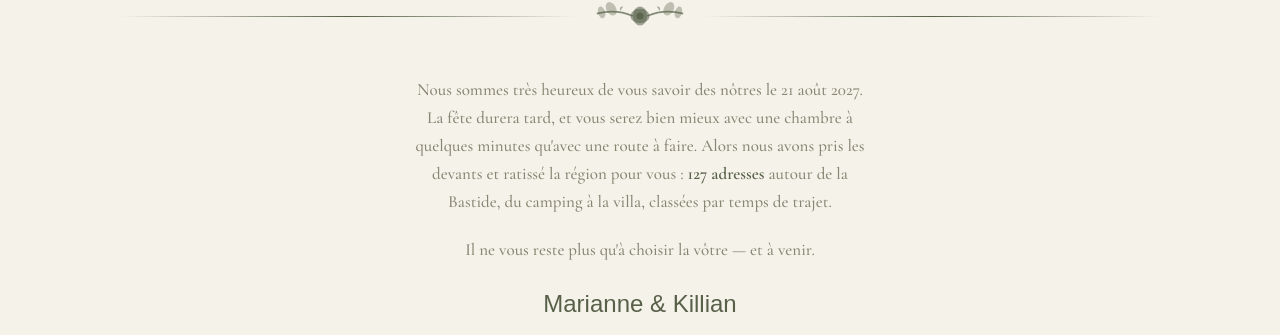
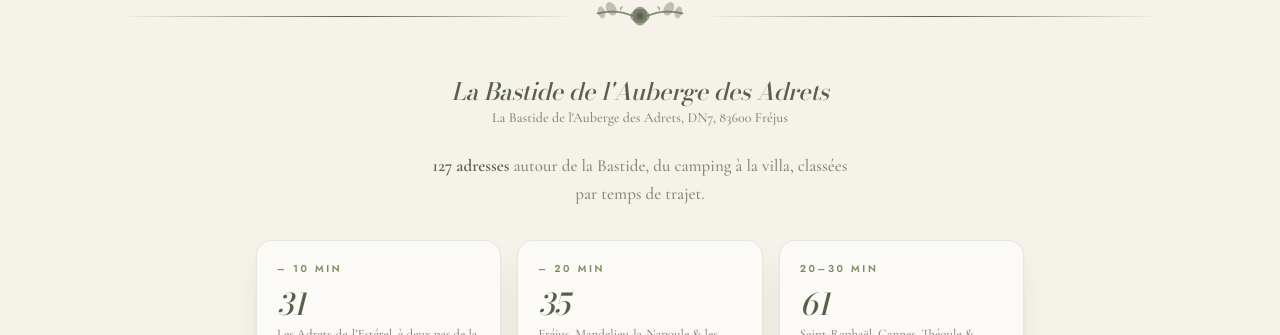
Before and after one commit to Unshaft/sejour-esterel, a Next.js app: page / in a window 1280 px wide. Shown: the part 617-952 px from the top of the page. Built offline with nearby package versions, Linux system fonts and the light colour scheme; no server answers; a web font is replaced by a local one.

Commit message:
Retrait du mot d'accueil : la page enchaîne photo, lieu, zones
Co-Authored-By: Claude Opus 5 (1M context) <noreply@anthropic.com>

```diff
--- a/src/app/page.tsx
+++ b/src/app/page.tsx
@@ -96,25 +96,13 @@ export default function Page() {
           <div className="max-w-6xl mx-auto px-8 md:px-14 pt-4 pb-14 md:pb-20 text-center">
             <FloralDivider className="mb-9" />
 
-            {/* Le mot d'accueil — c'est nous qui parlons, pas le site. */}
-            <p className="text-wedding-text-light max-w-[56ch] mx-auto">
-              Nous sommes très heureux de vous savoir des nôtres le 21 août 2027. La fête durera
-              tard, et vous serez bien mieux avec une chambre à quelques minutes qu&apos;avec une
-              route à faire. Alors nous avons pris les devants et ratissé la région pour vous :{' '}
+            <p className="font-heading text-2xl text-wedding-vert-dark">{sejour.lieu.nom}</p>
+            <p className="text-sm text-wedding-text-light">{sejour.lieu.adresse}</p>
+
+            <p className="mt-6 text-wedding-text-light max-w-[52ch] mx-auto">
               <strong className="font-semibold text-wedding-vert-dark">{LOGEMENTS.length} adresses</strong>{' '}
               autour de la Bastide, du camping à la villa, classées par temps de trajet.
             </p>
-
-            <p className="mt-5 text-wedding-text-light max-w-[56ch] mx-auto">
-              Il ne vous reste plus qu&apos;à choisir la vôtre — et à venir.
-            </p>
-
-            <p className="mt-6 font-hand text-2xl text-wedding-vert-dark">
-              {sejour.couple.prenom1} &amp; {sejour.couple.prenom2}
-            </p>
-
-            <p className="mt-10 font-heading text-xl text-wedding-vert-dark">{sejour.lieu.nom}</p>
-            <p className="text-sm text-wedding-text-light">{sejour.lieu.adresse}</p>
 
             <div className="mt-8 grid gap-4 sm:grid-cols-3 max-w-3xl mx-auto">
               {parZone.map((z) => (
```
